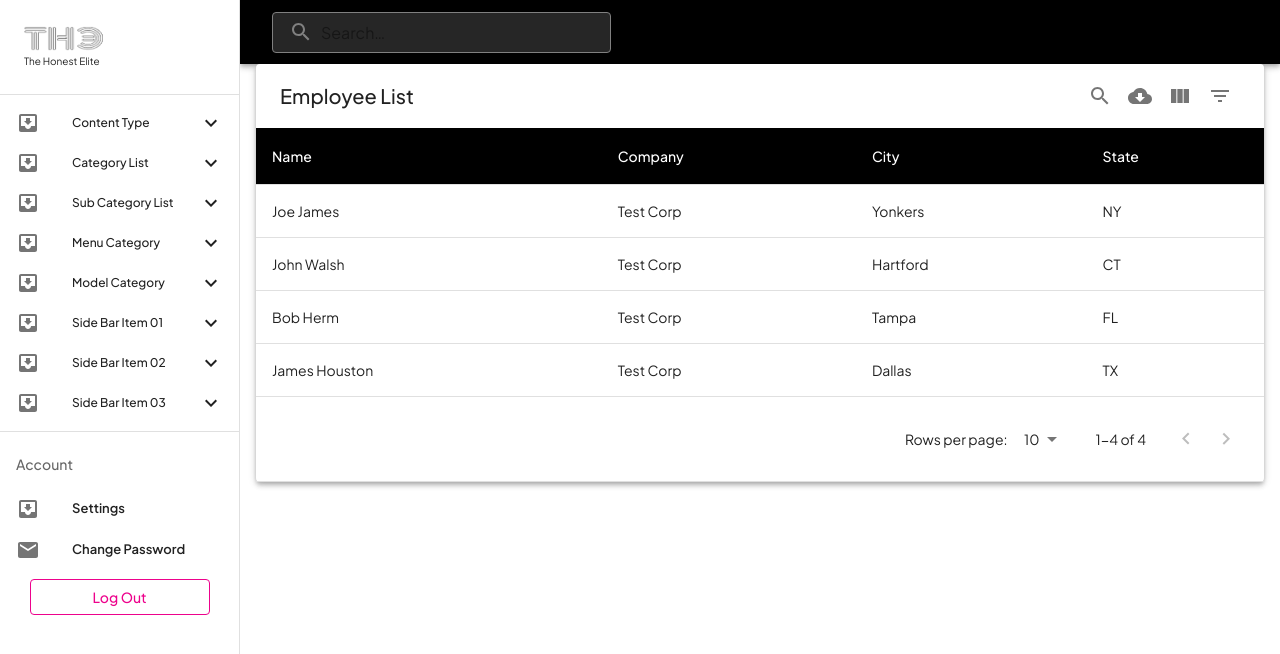
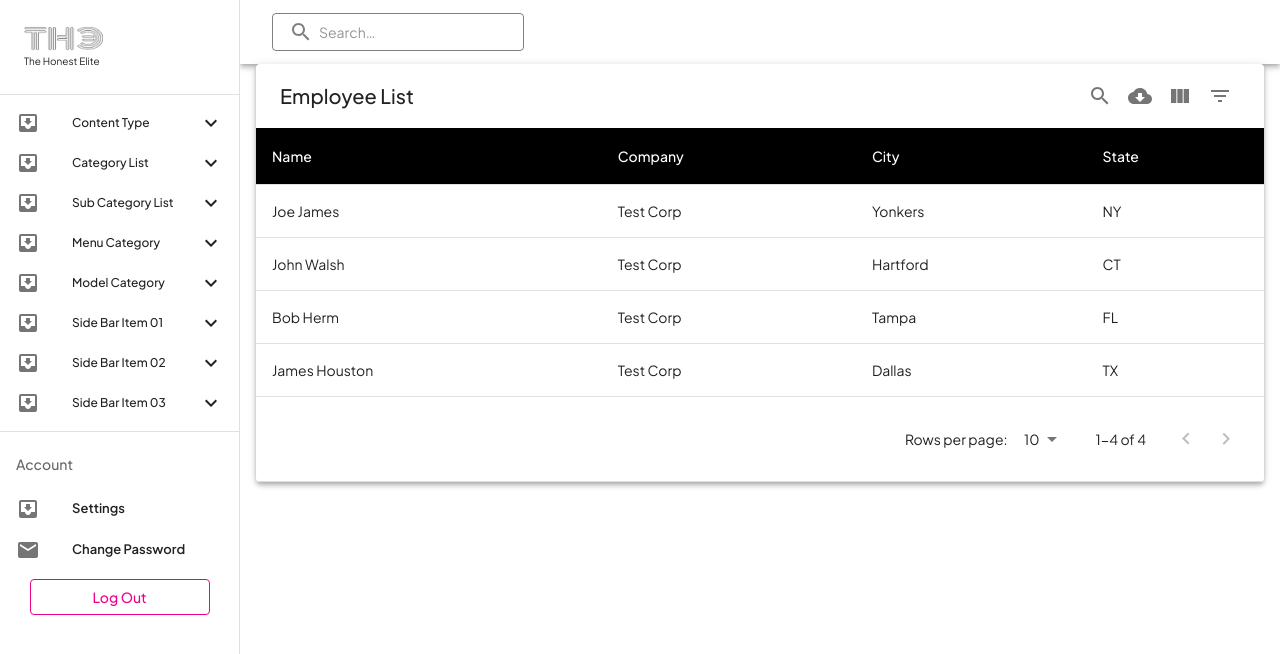
Before and after one commit to hasibulmahi/honest-elite-dashboard, a Next.js app: page / in a window 1280 px wide. Shown: the top 654 px of the page. Built offline with nearby package versions, Linux system fonts and the light colour scheme.

Commit message:
Update navigation.component.js

```diff
--- a/components/navigation/navigation.component.js
+++ b/components/navigation/navigation.component.js
@@ -57,6 +57,7 @@ function Navigation(props) {
       position="relative"
       sx={{
         width: "100%",
+        backgroundColor: "#FFF"
       }}
     >
       <Toolbar>
@@ -74,7 +75,10 @@ function Navigation(props) {
               }}
             />
           </SearchIconWrapper>
-          <StyledInputBase
+          <StyledInputBase sx={{
+            width: "250px",
+            fontSize: "14px"
+          }}
             placeholder="Search…"
             inputProps={{ "aria-label": "search" }}
           />
```
